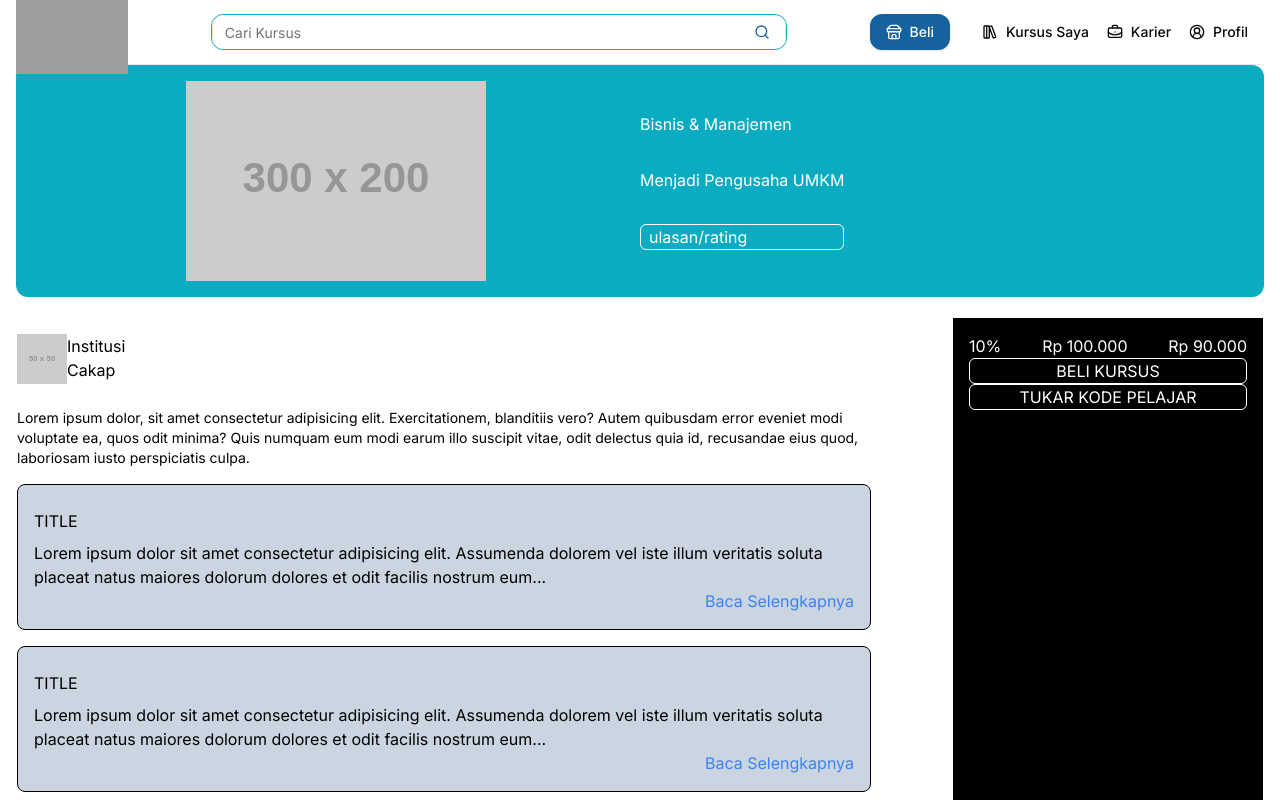
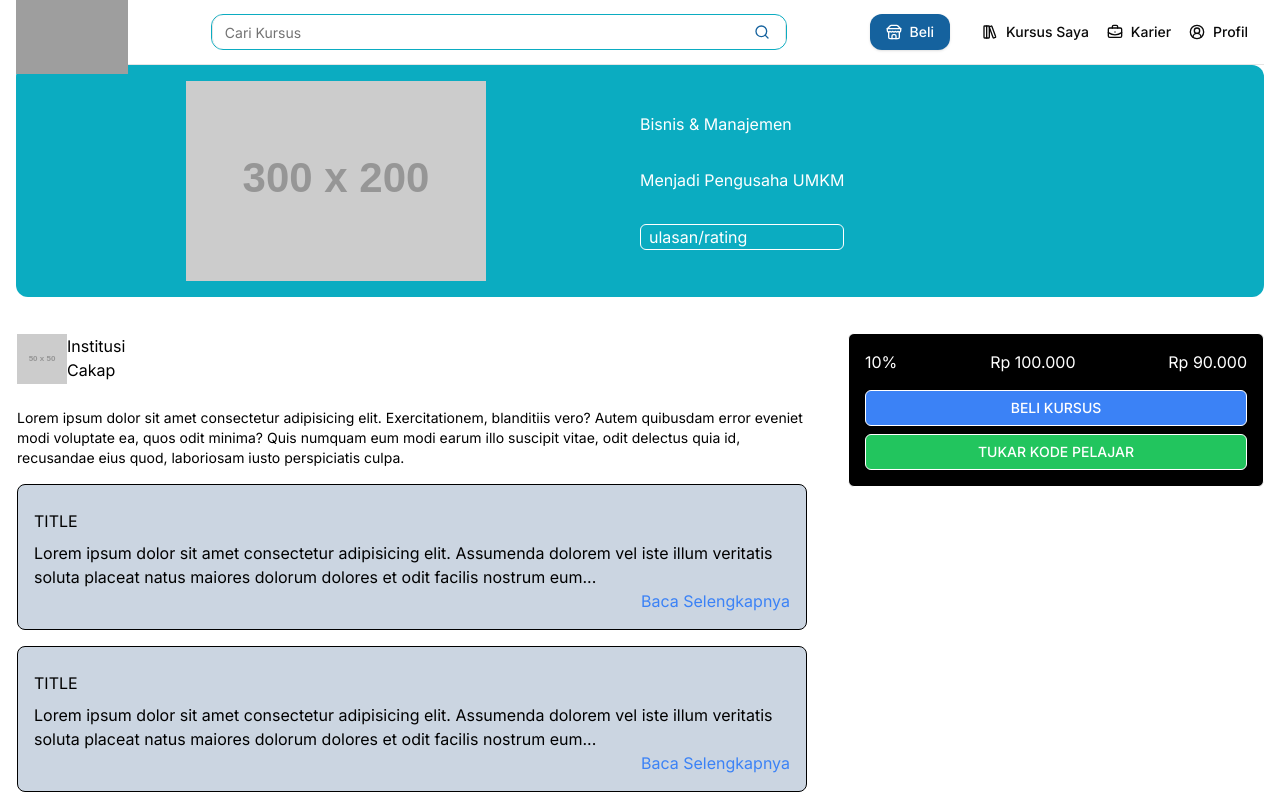
Before and after one commit to rizalherlangga/Magang-Cakap, a Next.js app: page /courses/1 in a window 1280 px wide. Shown: the top 800 px of the page. Built offline with nearby package versions, Linux system fonts and the light colour scheme; grey boxes are pictures that could not be loaded.

Commit message:
refactor: split about course detail section into fragments and templates

```diff
--- a/src/app/courses/[id]/page.jsx
+++ b/src/app/courses/[id]/page.jsx
@@ -2,6 +2,7 @@
 
 import BannerPage from "@/components/fragments/banner-page";
 import ListDescription from "@/components/fragments/list-description";
+import AboutCourseTemplate from "@/components/template/about-course-template";
 import CourseCarousel from "@/components/template/card-carousel";
 import cards from "@/dummydata/card";
 import { useState } from "react";
@@ -25,8 +26,6 @@ export default function DetailList() {
     console.log("Card clicked:", card);
   };
 
-  const cardsPerView = 4;
-
   return (
     <div className="text-white">
       <BannerPage>
@@ -43,50 +42,7 @@ export default function DetailList() {
           </div>
         </div>
       </BannerPage>
-      <section className="flex">
-        <div className="w-9/12 border border-white py-4 pr-20 text-black">
-          <div>
-            <div className="flex mb-6">
-              <div>
-                <img src="https://via.placeholder.com/50x50" alt="" />
-              </div>
-              <div>
-                <h1>Institusi</h1>
-                <h2>Cakap</h2>
-              </div>
-            </div>
-            <div>
-              <p className="text-sm">
-                Lorem ipsum dolor, sit amet consectetur adipisicing elit.
-                Exercitationem, blanditiis vero? Autem quibusdam error eveniet
-                modi voluptate ea, quos odit minima? Quis numquam eum modi earum
-                illo suscipit vitae, odit delectus quia id, recusandae eius
-                quod, laboriosam iusto perspiciatis culpa.
-              </p>
-            </div>
-          </div>
-          {Array(5)
-            .fill(0)
-            .map((_, index) => (
-              <ListDescription key={index} />
-            ))}
-        </div>
-        <div className="bg-black w-3/12 border border-white p-4">
-          <div className="flex justify-between">
-            <p>10%</p>
-            <p>Rp 100.000</p>
-            <p>Rp 90.000</p>
-          </div>
-          <div>
-            <button className="w-full border border-white rounded-md">
-              BELI KURSUS
-            </button>
-            <button className="w-full border border-white rounded-md">
-              TUKAR KODE PELAJAR
-            </button>
-          </div>
-        </div>
-      </section>
+      <AboutCourseTemplate />
       <CourseCarousel
         title="Kursus Terkait"
         cards={cards}
--- /dev/null
+++ b/src/components/Fragments/detail-course/about-course.jsx
@@ -0,0 +1,38 @@
+import ListDescription from "../list-description";
+
+const AboutCourse = () => {
+  return (
+    <div className="w-8/12 border border-white py-4 pr-10 text-black">
+      <div>
+        <div className="flex mb-6">
+          <div>
+            <img
+              src="https://via.placeholder.com/50x50"
+              alt="Institution Logo"
+            />
+          </div>
+          <div>
+            <h1>Institusi</h1>
+            <h2>Cakap</h2>
+          </div>
+        </div>
+        <div>
+          <p className="text-sm">
+            Lorem ipsum dolor sit amet consectetur adipisicing elit.
+            Exercitationem, blanditiis vero? Autem quibusdam error eveniet modi
+            voluptate ea, quos odit minima? Quis numquam eum modi earum illo
+            suscipit vitae, odit delectus quia id, recusandae eius quod,
+            laboriosam iusto perspiciatis culpa.
+          </p>
+        </div>
+      </div>
+      {Array(5)
+        .fill(0)
+        .map((_, index) => (
+          <ListDescription key={index} />
+        ))}
+    </div>
+  );
+};
+
+export default AboutCourse;
--- /dev/null
+++ b/src/components/Fragments/detail-course/price-course.jsx
@@ -0,0 +1,26 @@
+import { Button } from "@/components/ui/button";
+
+const PriceCourse = () => {
+  return (
+    <div
+      className="bg-black w-2/6 border border-white p-4 sticky my-4 rounded-md"
+      style={{ top: "5rem", height: "fit-content" }}
+    >
+      <div className="flex justify-between">
+        <p className="text-white">10%</p>
+        <p className="text-white">Rp 100.000</p>
+        <p className="text-white">Rp 90.000</p>
+      </div>
+      <div className="mt-4 space-y-2">
+        <Button className="w-full border border-white rounded-md text-white bg-blue-500">
+          BELI KURSUS
+        </Button>
+        <Button className="w-full border border-white rounded-md text-white bg-green-500">
+          TUKAR KODE PELAJAR
+        </Button>
+      </div>
+    </div>
+  );
+};
+
+export default PriceCourse;
--- /dev/null
+++ b/src/components/template/about-course-template.jsx
@@ -0,0 +1,13 @@
+import AboutCourse from "../fragments/detail-course/about-course";
+import PriceCourse from "../fragments/detail-course/price-course";
+
+const AboutCourseTemplate = () => {
+  return (
+    <section className="flex">
+      <AboutCourse />
+      <PriceCourse />
+    </section>
+  );
+};
+
+export default AboutCourseTemplate;
```
